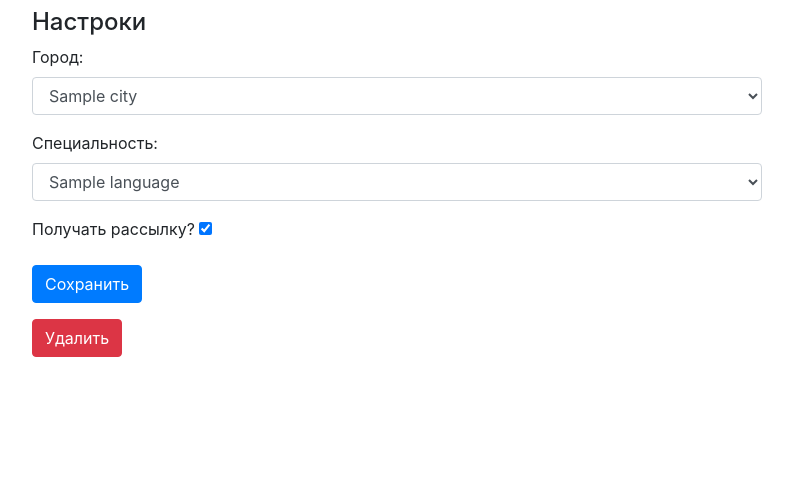
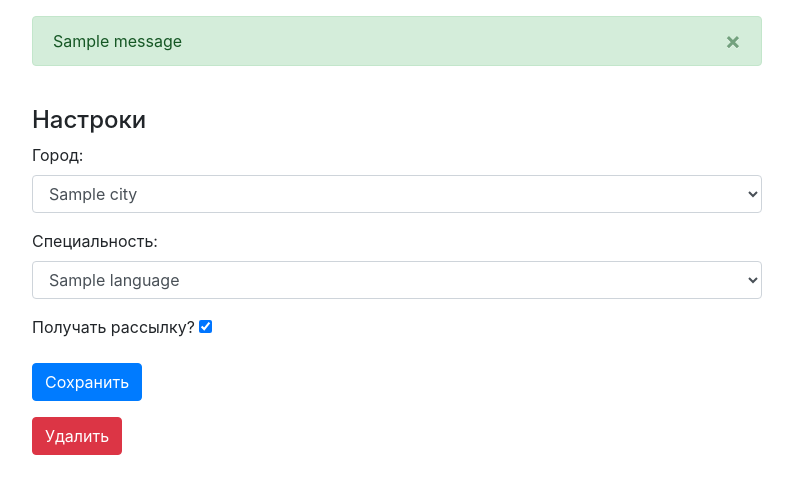
Before and after one commit to Namron69/scraping_service, a Django app: page /accounts/update/ in a window 1280 px wide. Shown: the part 56-550 px from the top of the page, without its empty margins (243-1036 px from the left). Run offline with Django 3.2, Linux system fonts and the light colour scheme; a user stored in the database is signed in; tables that the repository leaves empty hold one stand-in row (values such as "Sample post"); one stand-in notice (Sample message) is shown; some libraries are stand-ins or nearby versions.

Commit message:
Messages

```diff
--- a/src/accounts/views.py
+++ b/src/accounts/views.py
@@ -1,3 +1,4 @@
+from django.contrib import messages
 from django.shortcuts import render, redirect
 from django.contrib.auth import authenticate, login, logout, get_user_model
 from accounts.forms import UserLoginForm, UserRegistrationForm, UserUpdateForm
@@ -28,6 +29,7 @@ def register_view(request):
         new_user = form.save(commit=False)
         new_user.set_password(form.cleaned_data['password'])
         new_user.save()
+        messages.success(request, 'Пользователь добавлен в систему.')
         return render(request, 'accounts/register_done.html',
                       {'new_user': new_user})
     return render(request, 'accounts/register.html', {'form': form})
@@ -44,6 +46,7 @@ def update_view(request):
                 user.language = data['language']
                 user.send_email = data['send_email']
                 user.save()
+                messages.success(request, 'Данные сохраненны.')
                 return redirect('accounts:update')
 
         form = UserUpdateForm(
@@ -60,4 +63,5 @@ def delete_view(request):
         if request.method == 'POST':
             qs = User.objects.get(pk=user.pk)
             qs.delete()
+            messages.error(request, 'Пользователь удален :(')
     return redirect('home')
--- a/src/templates/base.html
+++ b/src/templates/base.html
@@ -48,6 +48,36 @@
   </div>
 
   <div class="container">
+    <div class="row">
+      <div class="col-8 mx-auto my-3">
+        {% if messages %}
+
+              {% for message in messages %}
+              {% if message.level == DEFAULT_MESSAGE_LEVELS.ERROR %}
+                    <div class="alert alert-danger alert-dismissible fade show" role="alert">
+                       {{ message }}
+                      <button type="button" class="close" data-dismiss="alert" aria-label="Close">
+                        <span aria-hidden="true">&times;</span>
+                      </button>
+                    </div>
+              {% else %}
+                <div class="alert alert-success alert-dismissible fade show" role="alert">
+                       {{ message }}
+                      <button type="button" class="close" data-dismiss="alert" aria-label="Close">
+                        <span aria-hidden="true">&times;</span>
+                      </button>
+                    </div>
+               {% endif %}
+
+
+              {% endfor %}
+
+          {% endif %}
+      </div>
+    </div>
+  </div>
+
+  <div class="container">
       {% block content %}{% endblock %}
   </div>
 
```
